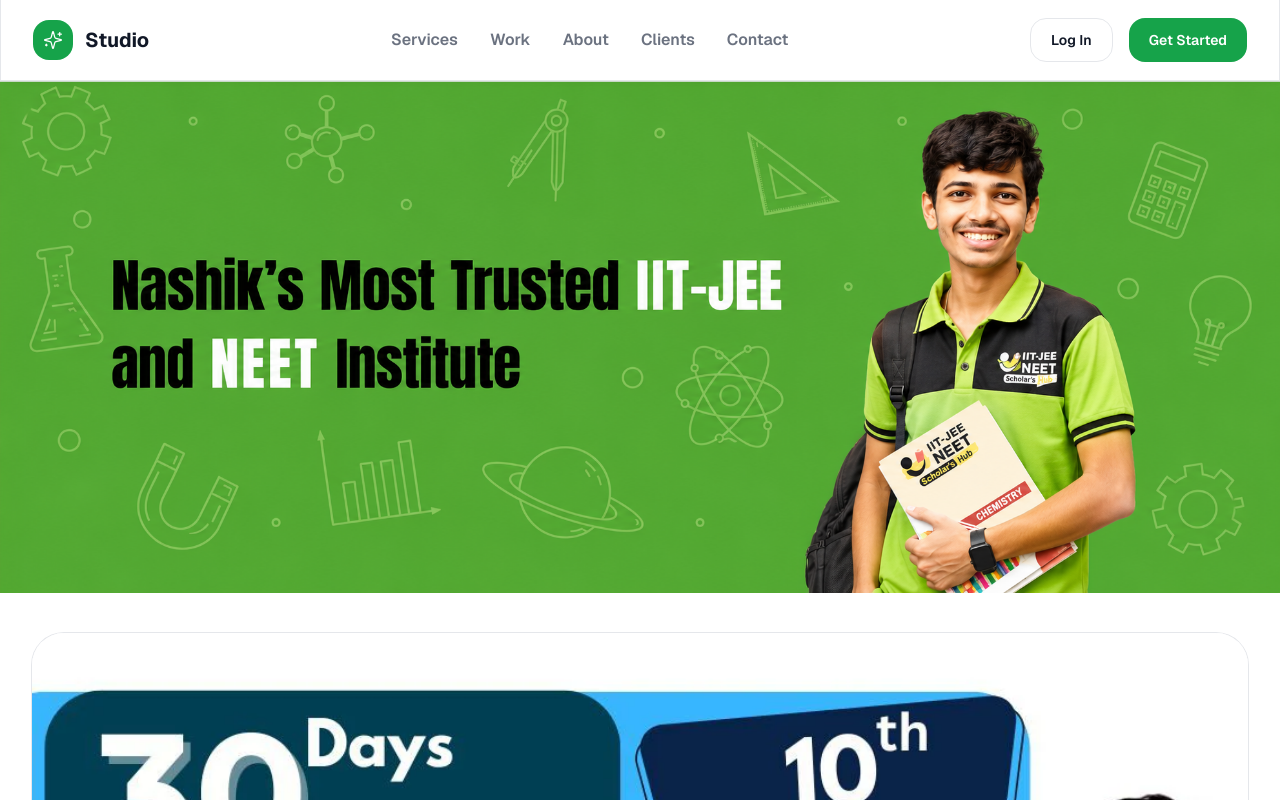
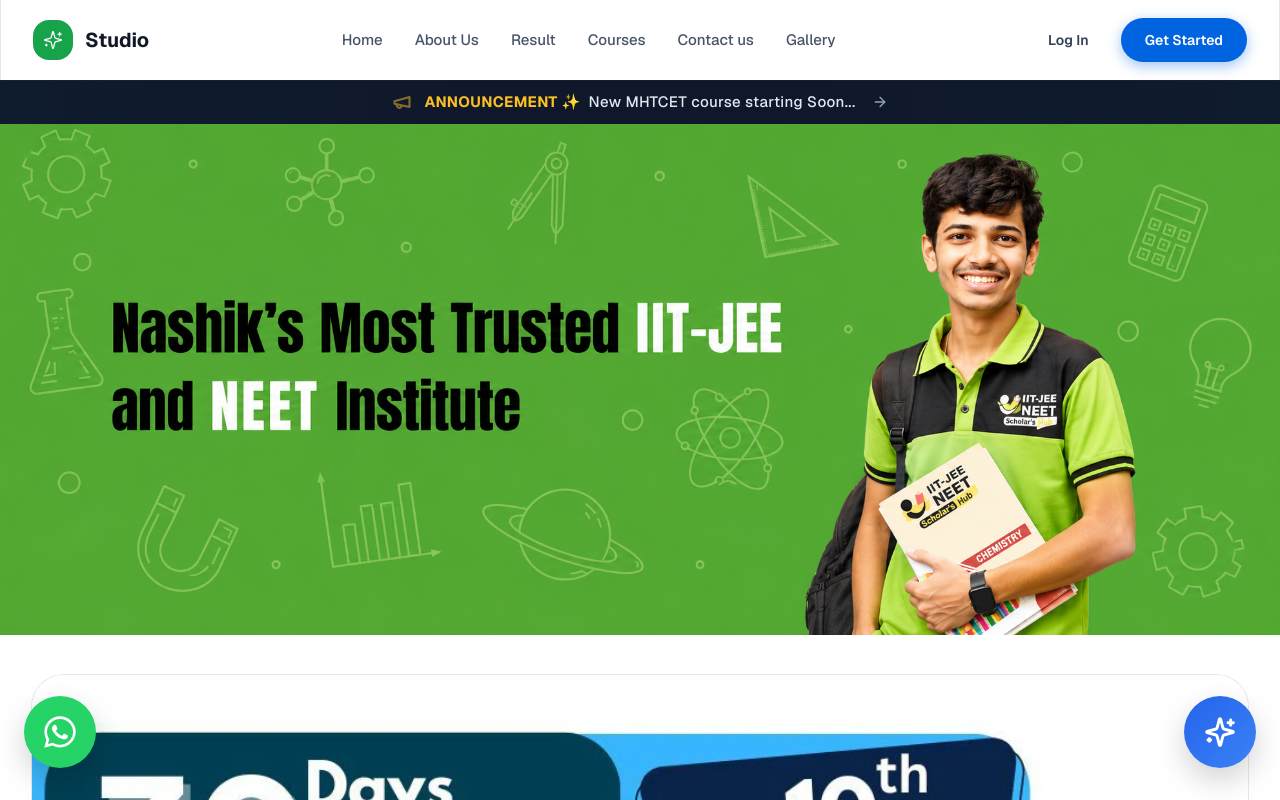
Before and after one commit to sk200005/Scholars-Hub, a Next.js app: page / in a window 1280 px wide. Shown: the top 800 px of the page. Built offline with nearby package versions, Linux system fonts and the light colour scheme.

Commit message:
whatsapp and ai asistance button add, header changes and other minor changes

```diff
--- a/package.json
+++ b/package.json
@@ -17,6 +17,7 @@
     "next": "16.2.10",
     "react": "^19.0.0",
     "react-dom": "^19.0.0",
+    "react-icons": "^5.7.0",
     "swiper": "^14.0.1",
     "tailwind-merge": "^2.5.0"
   },
--- a/src/app/layout.tsx
+++ b/src/app/layout.tsx
@@ -17,6 +17,8 @@
   description: "Modern creative design studio",
 };
 
+import FloatingActions from "@/components/ui/FloatingActions";
+
 export default function RootLayout({
   children,
 }: Readonly<{
@@ -28,6 +30,7 @@
         className={`${geistSans.variable} ${geistMono.variable} font-sans antialiased overflow-x-clip`}
       >
         {children}
+        <FloatingActions />
       </body>
     </html>
   );
--- a/src/components/sections/CoursesSection.tsx
+++ b/src/components/sections/CoursesSection.tsx
@@ -35,21 +35,21 @@
   const courses = [
     {
       id: 1,
-      title: "NEET Self-Study PRO course (CBT + Online Test Series): Target 2027",
-      classLevel: "12 Plus",
+      title: "JEE course : Target 2028",
+      classLevel: "11 Plus",
       duration: "1 year",
       targetAudience: "Class XI to XII Moving Students (Duration : 1 Year)",
     },
     {
       id: 2,
-      title: "NEET Self-Study PRO course (CBT + Online Test Series): Target 2026",
+      title: "NEET course : Target 2028",
       classLevel: "11 Plus",
       duration: "2 years",
       targetAudience: "Class X to XI Moving Students (Duration : 2 Years)",
     },
     {
       id: 3,
-      title: "JEE Self-Study PRO course (CBT + Online Test Series): Target 2027",
+      title: "MHTCET course : Target 2027",
       classLevel: "12 Plus",
       duration: "1 year",
       targetAudience: "Class XI to XII Moving Students (Duration : 1 Year)",
--- a/src/components/sections/DesignAgency.tsx
+++ b/src/components/sections/DesignAgency.tsx
@@ -45,6 +45,7 @@
   LineChart,
   MessageSquare,
   Star,
+  Megaphone,
 } from "lucide-react"
 import { Button } from "@/components/ui/button"
 import { Input } from "@/components/ui/input"
@@ -232,22 +233,35 @@
         animate={{ y: 0 }}
         transition={transitions.smooth}
         style={{
-          boxShadow: scrolled ? shadows.navScrolled : shadows.nav,
+          boxShadow: scrolled ? "0 10px 30px -10px rgba(0,0,0,0.15)" : "none",
         }}
-        className="sticky top-0 z-50 w-full border-b border-border bg-background/95 backdrop-blur supports-[backdrop-filter]:bg-background/60"
+        className="sticky top-0 z-50 w-full bg-background/95 backdrop-blur supports-[backdrop-filter]:bg-background/60"
       >
         <div className="container flex h-20 items-center justify-between border-x border-border">
-          {/* Logo */}
-          <BrandLogo />
+          {/* Left Section: Mobile Menu + Logo */}
+          <div className="flex items-center gap-4">
+            {/* Mobile menu toggle */}
+            <button
+              id="mobile-menu-toggle"
+              className="flex md:hidden"
+              onClick={toggleMenu}
+              aria-label="Toggle menu"
+              aria-expanded={isMenuOpen}
+            >
+              <Menu size={28} strokeWidth={1.5} />
+            </button>
+
+            {/* Logo */}
+            <BrandLogo />
+          </div>
 
           {/* Desktop Nav */}
-          <nav className="hidden md:flex gap-8">
-            {["Services", "Work", "About", "Clients", "Contact"].map((item) => (
+          <nav className="hidden md:flex items-center gap-8">
+            {["Home", "About Us", "Result", "Courses", "Contact us", "Gallery"].map((item) => (
               <Link
                 key={item}
-                href={`#${item.toLowerCase()}`}
-                className="text-base font-semibold transition-colors hover:text-primary"
-                style={{ color: colors.foreground.muted }}
+                href={`#${item.toLowerCase().replace(/\s+/g, '-')}`}
+                className="relative text-[15px] font-medium text-slate-600 transition-colors hover:text-[#0064e1] after:absolute after:left-0 after:-bottom-1.5 after:h-[2px] after:w-0 after:bg-[#0064e1] after:transition-all hover:after:w-full"
               >
                 {item}
               </Link>
@@ -255,25 +269,25 @@
           </nav>
 
           {/* Desktop CTA */}
-          <div className="hidden md:flex items-center gap-4">
-            <Button variant="outline" className="rounded-xl">
+          <div className="hidden md:flex items-center gap-3">
+            <Button variant="ghost" className="rounded-full font-semibold px-5 text-slate-700 hover:bg-slate-100 hover:text-slate-900 transition-all">
               Log In
             </Button>
-            <Button className="rounded-xl">
+            <Button className="rounded-full font-semibold px-6 bg-[#0064e1] hover:bg-[#0052cc] text-white shadow-[0_4px_14px_0_rgba(0,100,225,0.39)] hover:shadow-[0_6px_20px_rgba(0,100,225,0.23)] hover:-translate-y-0.5 transition-all duration-200">
               Get Started
             </Button>
           </div>
+        </div>
 
-          {/* Mobile menu toggle */}
-          <button
-            id="mobile-menu-toggle"
-            className="flex md:hidden"
-            onClick={toggleMenu}
-            aria-label="Toggle menu"
-            aria-expanded={isMenuOpen}
-          >
-            <Menu size={28} strokeWidth={1.5} />
-          </button>
+        {/* Announcement Banner */}
+        <div className="relative w-full overflow-hidden bg-[#0f172a] px-4 py-2.5 flex items-center justify-center gap-3 border-t border-slate-800/50 shadow-inner">
+          <div className="absolute inset-0 bg-gradient-to-r from-emerald-500/10 via-transparent to-emerald-500/10 opacity-30" />
+          <Megaphone size={20} className="text-amber-400 shrink-0 animate-pulse relative z-10" strokeWidth={2.5} />
+          <p className="text-[13px] md:text-[15px] font-medium text-slate-200 text-center relative z-10 tracking-wide">
+            <span className="text-amber-400 font-bold mr-2">ANNOUNCEMENT ✨</span>
+            New MHTCET course starting Soon...
+          </p>
+          <ArrowRight size={16} className="text-slate-400 shrink-0 ml-1 hidden sm:block relative z-10 transition-transform group-hover:translate-x-1" strokeWidth={2} />
         </div>
       </motion.header>
 
@@ -300,35 +314,38 @@
               animate={{ x: 0 }}
               exit={{ x: "-100%" }}
               transition={{ type: "spring", damping: 25, stiffness: 200 }}
-              className="fixed inset-y-0 left-0 z-50 flex w-[85%] max-w-[320px] flex-col bg-[#f4f6f9] shadow-2xl md:hidden"
+              className="fixed inset-y-0 left-0 z-50 flex w-[85%] max-w-[320px] flex-col bg-[#111827] shadow-2xl md:hidden"
             >
               {/* Sidebar Header */}
-              <div className="flex h-20 shrink-0 items-center justify-between border-b border-slate-200 px-6 bg-[#f4f6f9]">
-                <BrandLogo onClick={toggleMenu} />
-                <button onClick={toggleMenu} aria-label="Close menu" className="text-slate-700 transition-colors hover:text-black">
+              <div className="flex h-20 shrink-0 items-center justify-between border-b border-white/10 px-6 bg-[#111827]">
+                <BrandLogo onClick={toggleMenu} isDark />
+                <button onClick={toggleMenu} aria-label="Close menu" className="text-slate-400 transition-colors hover:text-white">
                   <X size={24} strokeWidth={2} />
                 </button>
               </div>
 
               {/* Sidebar Nav Links */}
-              <nav className="flex flex-1 flex-col overflow-y-auto">
-                {["Classroom Courses", "Online Courses", "Test Series", "Results", "Study Materials", "Scholarships", "More"].map((item) => (
+              <nav className="flex flex-1 flex-col overflow-y-auto py-2">
+                {["Home", "About Us", "Result", "Courses", "Contact us", "Gallery"].map((item) => (
                   <Link
                     key={item}
                     href={`#${item.toLowerCase().replace(/\s+/g, '-')}`}
-                    className="flex items-center justify-between border-b border-slate-200 px-6 py-5 text-[15px] font-semibold text-slate-800 transition-colors hover:bg-slate-200/50"
+                    className="flex items-center justify-between border-b border-white/5 px-6 py-5 text-[15px] font-medium text-slate-300 transition-colors hover:bg-white/5 hover:text-white"
                     onClick={toggleMenu}
                   >
                     {item}
-                    <ChevronRight size={18} strokeWidth={2.5} className="text-slate-600" />
+                    <ChevronRight size={18} strokeWidth={2.5} className="text-slate-500" />
                   </Link>
                 ))}
               </nav>
 
               {/* Sidebar Footer (Login) */}
-              <div className="shrink-0 border-t border-slate-200 bg-[#f4f6f9] p-6">
-                <Button className="h-12 w-full rounded-xl bg-[#0064e1] text-base font-semibold text-white hover:bg-[#0052cc]">
-                  Login / Register
+              <div className="shrink-0 border-t border-white/10 bg-[#111827] p-6 space-y-3">
+                <Button variant="outline" className="h-12 w-full rounded-xl border-white/20 bg-transparent text-base font-semibold text-white hover:bg-white/10 hover:text-white">
+                  Log In
+                </Button>
+                <Button className="h-12 w-full rounded-xl bg-[#0064e1] text-base font-semibold text-white hover:bg-[#0052cc] shadow-[0_4px_14px_0_rgba(0,100,225,0.39)]">
+                  Get Started
                 </Button>
               </div>
             </motion.div>
--- /dev/null
+++ b/src/components/ui/FloatingActions.tsx
@@ -0,0 +1,38 @@
+"use client"
+
+import React from "react"
+import { motion } from "framer-motion"
+import { Sparkles } from "lucide-react"
+import { FaWhatsapp } from "react-icons/fa"
+
+export default function FloatingActions() {
+  return (
+    <>
+      {/* WhatsApp Button (Left) */}
+      <motion.button
+        initial={{ opacity: 0, y: 20 }}
+        animate={{ opacity: 1, y: 0 }}
+        transition={{ duration: 0.6, ease: "easeOut", delay: 0.2 }}
+        whileHover={{ scale: 1.1 }}
+        whileTap={{ scale: 0.96 }}
+        className="pointer-events-auto fixed bottom-8 left-6 z-[9999] flex h-16 w-16 items-center justify-center rounded-full bg-[#25D366] text-white shadow-[0_12px_30px_rgba(0,0,0,0.18)] transition-all duration-300 hover:shadow-xl md:h-[72px] md:w-[72px]"
+        aria-label="WhatsApp"
+      >
+        <FaWhatsapp className="h-8 w-8 md:h-9 md:w-9" />
+      </motion.button>
+
+      {/* AI Chat Button (Right) */}
+      <motion.button
+        initial={{ opacity: 0, y: 20 }}
+        animate={{ opacity: 1, y: 0 }}
+        transition={{ duration: 0.6, ease: "easeOut", delay: 0.3 }}
+        whileHover={{ scale: 1.1 }}
+        whileTap={{ scale: 0.96 }}
+        className="pointer-events-auto fixed bottom-8 right-6 z-[9999] flex h-16 w-16 items-center justify-center rounded-full bg-gradient-to-br from-blue-600 to-blue-500 text-white shadow-[0_12px_30px_rgba(0,0,0,0.18)] transition-all duration-300 hover:shadow-xl md:h-[72px] md:w-[72px]"
+        aria-label="AI Chat"
+      >
+        <Sparkles className="h-7 w-7 md:h-8 md:w-8" strokeWidth={2.2} />
+      </motion.button>
+    </>
+  )
+}
--- a/src/components/ui/course-card.tsx
+++ b/src/components/ui/course-card.tsx
@@ -31,7 +31,7 @@
   return (
     <div className="group relative flex h-full flex-col rounded-[24px] border border-slate-200 bg-white pt-[14px] shadow-sm transition-all duration-300 ease-out hover:-translate-y-2 hover:shadow-[0_20px_40px_-15px_rgba(0,0,0,0.1)]">
       {/* Floating Badge */}
-      <div className="absolute -top-3 left-4 z-10 flex items-center gap-1.5 rounded-full bg-[#a855f7] px-3 py-1 text-[10px] font-bold tracking-wider uppercase text-white shadow-sm transition-transform duration-300 group-hover:scale-105 md:left-6 md:px-4 md:py-1.5 md:text-xs">
+      <div className="absolute -top-3 left-4 z-10 flex items-center gap-1.5 rounded-full bg-emerald-500 px-3 py-1 text-[10px] font-bold tracking-wider uppercase text-white shadow-sm transition-transform duration-300 group-hover:scale-105 md:left-6 md:px-4 md:py-1.5 md:text-xs">
         <PlayCircle className="h-3.5 w-3.5" />
         {badgeText}
       </div>
```
Also changed, not shown: 1 other file (tests, documents, lock files or other folders).
